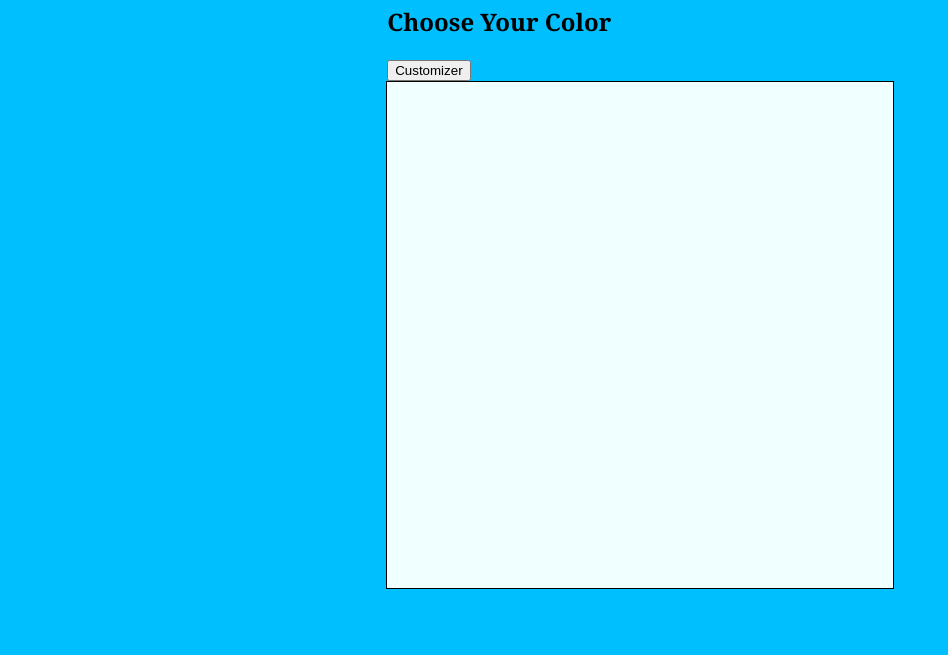
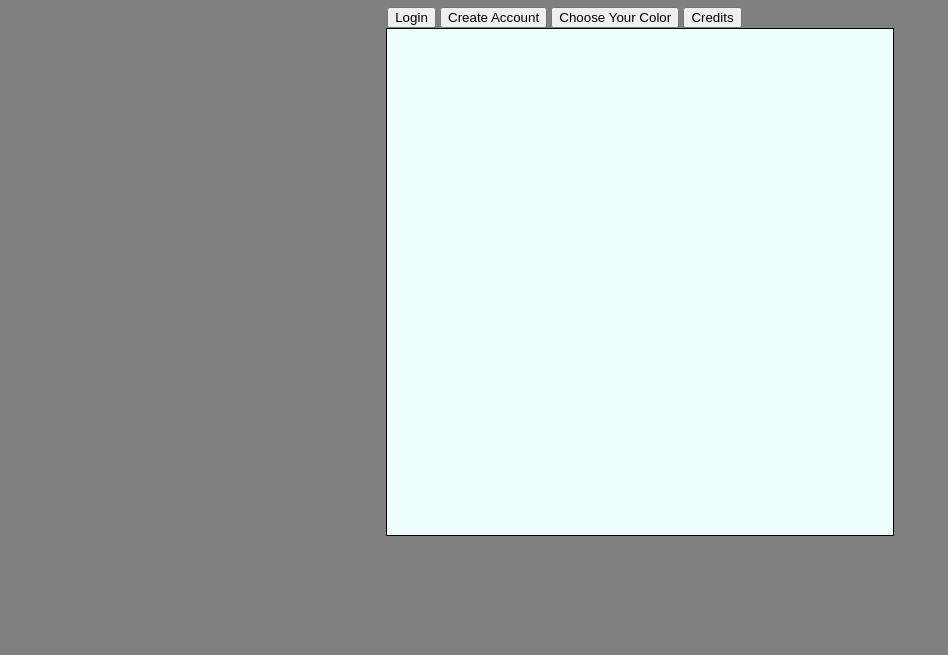
Before and after one commit to scottwallace23/GroupProject, a plain HTML site: page src/Frontend/HTML/index.html in a window 1280 px wide. Shown: the part 145-800 px from the top of the page, without its empty margins (0-948 px from the left). Drawn offline with Linux system fonts and the light colour scheme.

Commit message:
main menu and credits

```diff
--- /dev/null
+++ b/src/Frontend/CSS/credits.css
@@ -0,0 +1,4 @@
+body{
+    background-color: grey;
+    font-family: Georgia;
+}
--- a/src/Frontend/CSS/main.css
+++ b/src/Frontend/CSS/main.css
@@ -1,5 +1,5 @@
 body{
-    background-color: deepskyblue;
+    background-color: grey;
     font-family: Georgia;
 }
 
--- a/src/Frontend/HTML/index.html
+++ b/src/Frontend/HTML/index.html
@@ -11,8 +11,10 @@
 <h1>CSE116.io</h1>
 <div>
     <h1>Welcome to the Game </h1>
-    <h2>Choose Your Color</h2>
-    <a href = "customizer.html"><input type = button value="Customizer" onclick=""></a>
+    <a href = "login.html"><input type = button  value = "Login"></a>
+    <a href = "loginForm.html"><input type = button value = "Create Account"></a>
+    <a href = "customizer.html"><input type = button value="Choose Your Color"></a>
+    <a href = "credits.html"><input type = button value = "Credits"></a>
 
 </div>
 
```
Also changed, not shown: src/Frontend/HTML/credits.html (added, +15 -0 lines).
